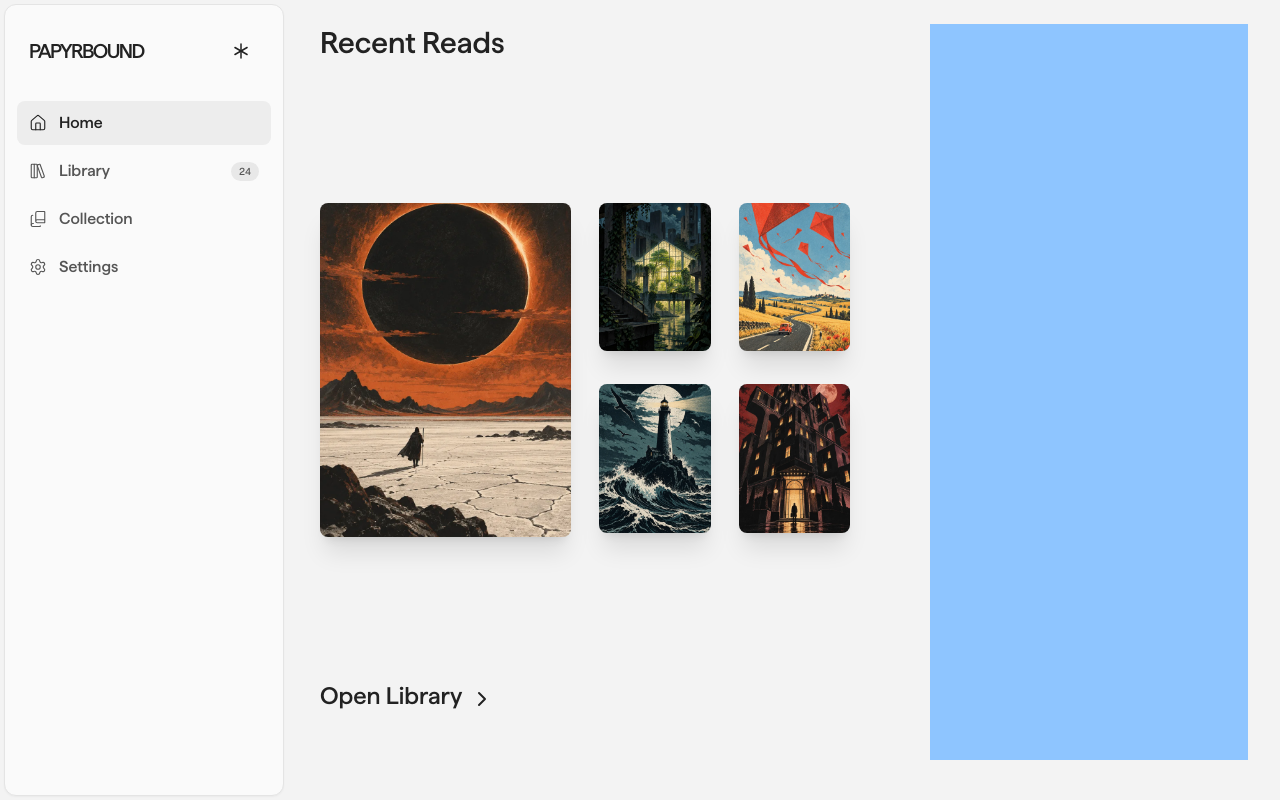
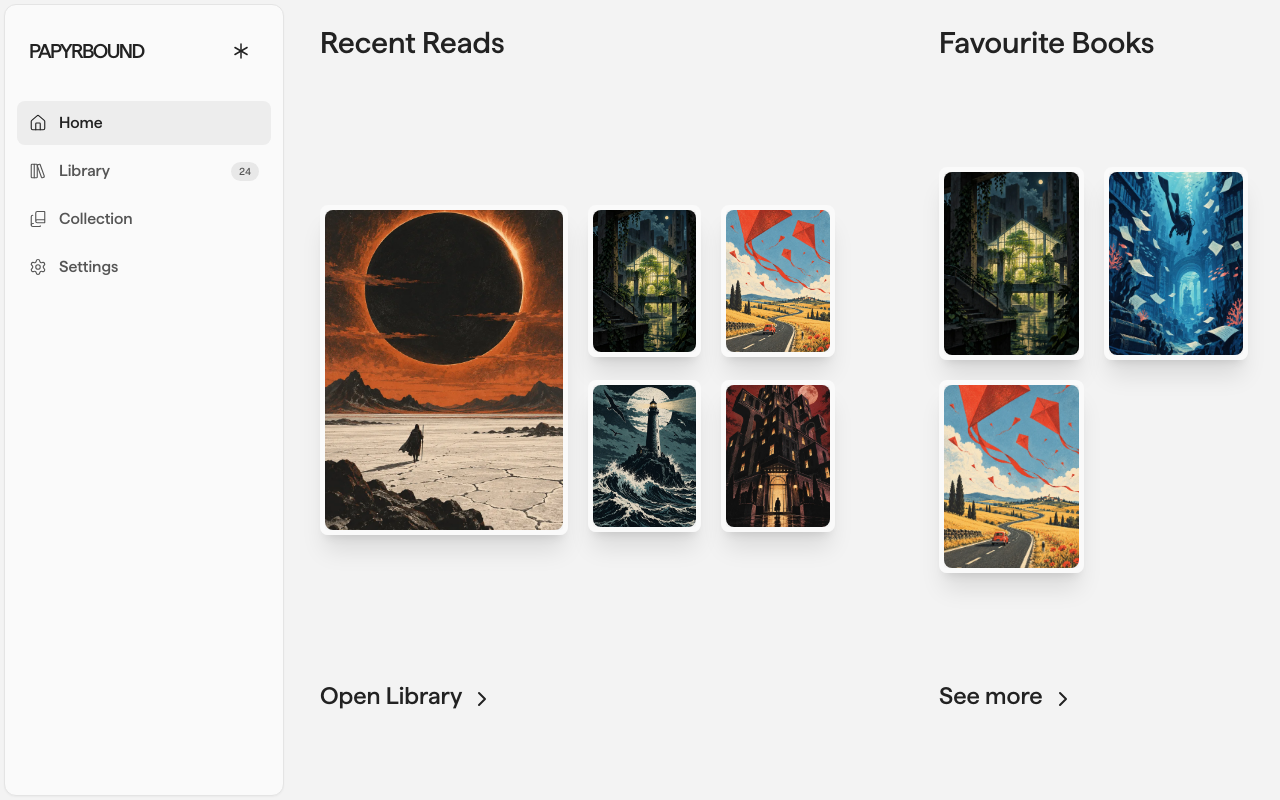
Before and after one commit to Bill10k/papyrbound, a Next.js app: page / in a window 1280 px wide. Built offline with nearby package versions, Linux system fonts and the light colour scheme.

Commit message:
feat: Updated home page

```diff
--- a/app/(Home)/page.tsx
+++ b/app/(Home)/page.tsx
@@ -9,6 +9,7 @@ import { useState } from "react";
 
 export default function Home() {
   const [hover, setHover] = useState(false);
+  const [seeMoreHover, setSeeMoreHover] = useState(false);
 
   return (
     <main
@@ -20,14 +21,14 @@ export default function Home() {
         <button type="button" aria-label="Add a book" className="grid size-8 place-items-center transition-colors hover:bg-mono-700"><Plus aria-hidden="true" className="size-5" strokeWidth={1.5} /></button>
       </header> */}
 
-      <div className="grid gap-12 px-8 pb-8 pt-6 xl:grid-cols-[1.25fr_0.75fr] xl:gap-20">
+      <div className="grid gap-20 px-8 pb-8 pt-6 xl:grid-cols-[1.25fr_0.75fr] xl:gap-26">
         <section className="flex min-h-[calc(100dvh-4rem)] flex-col">
           <h3 className="text-3xl">Recent Reads</h3>
-          <div className="my-auto grid max-w-5xl grid-cols-4 grid-rows-2 gap-7 py-8">
+          <div className="my-auto grid max-w-5xl grid-cols-4 grid-rows-2 gap-5 py-8">
             {recentReads.map((recentRead, i) => {
               return (
                 <div
-                  className={`relative aspect-3/4 rounded-md shadow-xl overflow-hidden ${i === 0 ? "col-span-2 row-span-2" : ""}`}
+                  className={`relative aspect-3/4 rounded-md border-background border-5 shadow-xl overflow-hidden ${i === 0 ? "col-span-2 row-span-2" : ""}`}
                   key={i}
                 >
                   <Image
@@ -36,6 +37,7 @@ export default function Home() {
                     fill
                     objectFit="cover"
                     objectPosition="center"
+                    className="rounded-md"
                   />
                 </div>
               );
@@ -48,7 +50,14 @@ export default function Home() {
             href="/library"
             className="flex w-fit items-center  gap-2 text-2xl pb-12"
           >
-            Open Library
+            <span className="relative inline-block">
+              Open Library
+              <motion.span
+                animate={{ width: hover ? "100%" : "0%" }}
+                transition={{ duration: 0.24, ease: "easeOut" }}
+                className="absolute -bottom-1 left-0 h-px bg-current"
+              />
+            </span>
             <motion.span
               animate={{ x: hover ? 3 : 0 }}
               transition={{ duration: 0.2, ease: "easeOut" }}
@@ -59,7 +68,48 @@ export default function Home() {
           </Link>
         </section>
 
-        <section className="bg-blue-300 w-full"></section>
+        <section className="flex min-h-[calc(100dvh-4rem)] flex-col">
+          <h3 className="text-3xl">Favourite Books</h3>
+          <div className="my-auto grid max-w-md grid-cols-2 gap-5 py-8">
+            {favourites.map((favourite, i) => (
+              <div
+                className="relative aspect-3/4 overflow-hidden border-background border-5 rounded-md shadow-xl"
+                key={i}
+              >
+                <Image
+                  src={favourite.cover}
+                  alt={favourite.title}
+                  fill
+                  objectFit="cover"
+                  objectPosition="center"
+                  className="rounded-md"
+                />
+              </div>
+            ))}
+          </div>
+          <Link
+            onMouseEnter={() => setSeeMoreHover(true)}
+            onMouseLeave={() => setSeeMoreHover(false)}
+            href="/library#favorites"
+            className="mb-12 flex w-fit items-center gap-2 text-2xl"
+          >
+            <span className="relative inline-block">
+              See more
+              <motion.span
+                animate={{ width: seeMoreHover ? "100%" : "0%" }}
+                transition={{ duration: 0.24, ease: "easeOut" }}
+                className="absolute -bottom-1 left-0 h-px bg-current"
+              />
+            </span>
+            <motion.span
+              animate={{ x: seeMoreHover ? 3 : 0 }}
+              transition={{ duration: 0.2, ease: "easeOut" }}
+              className="inline-flex"
+            >
+              <ChevronRight aria-hidden="true" className="mt-1.5" />
+            </motion.span>
+          </Link>
+        </section>
       </div>
     </main>
   );
```
